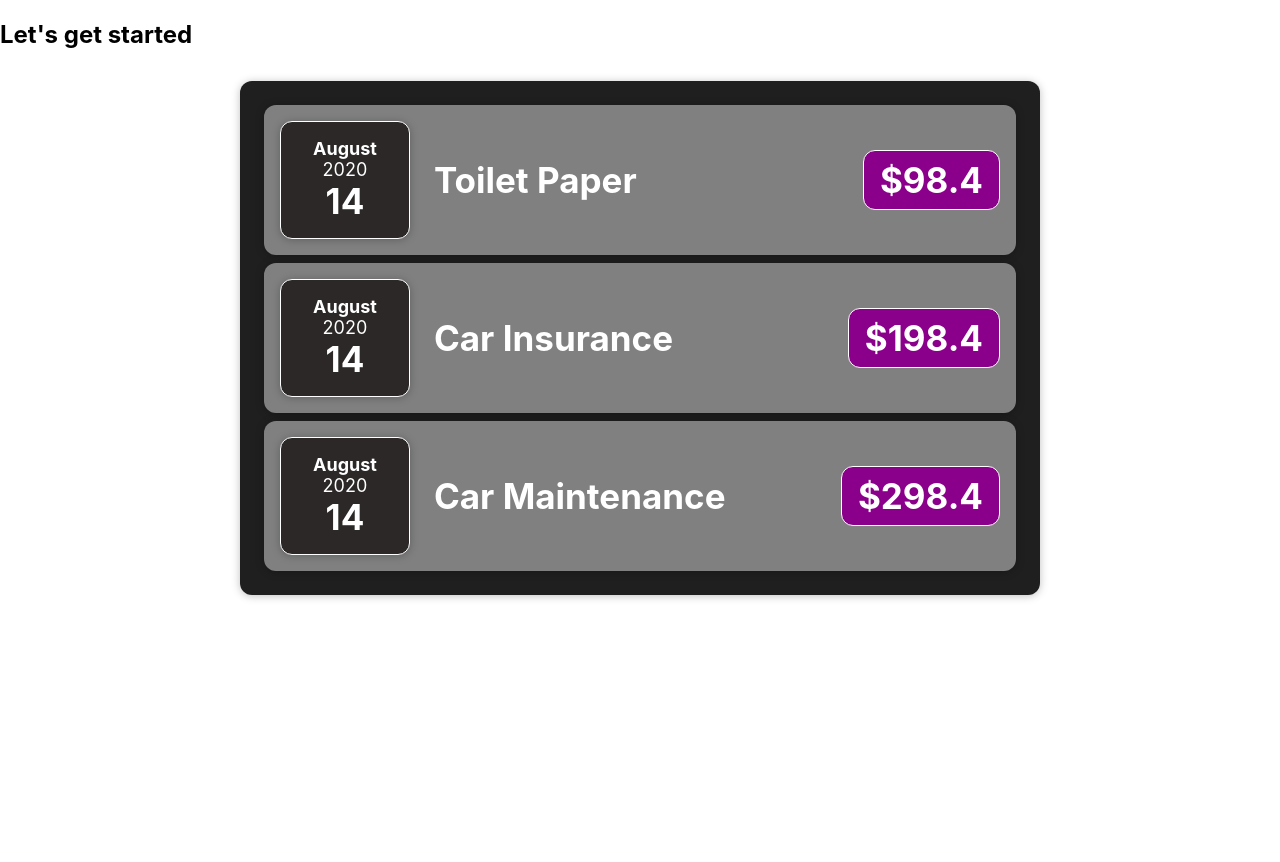
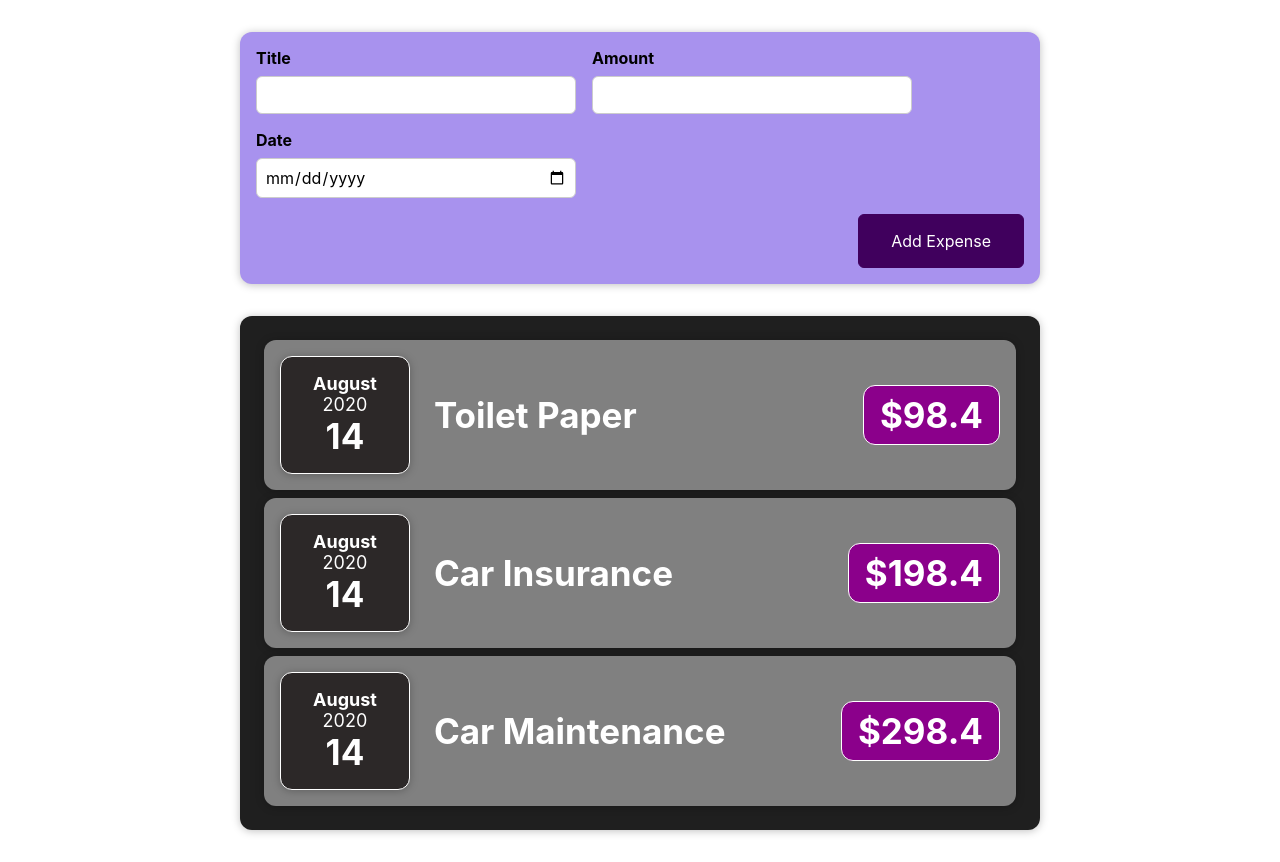
Before and after one commit to joshuaadu/learning-react, a React (Create React App) app: page / in a window 1280 px wide. Before the commit the page ends 800 px from the top, so only its background shows below. Built offline with nearby package versions, Linux system fonts and the light colour scheme.

Commit message:
Add NewExpense form UI

```diff
--- a/src/App.js
+++ b/src/App.js
@@ -1,5 +1,5 @@
 import Expenses from "./components/Expenses/Expenses";
-
+import NewExpense from "./components/NewExpenses/NewExpense";
 const App = () => {
 	const expenses = [
 		{
@@ -20,7 +20,7 @@
 	];
 	return (
 		<div className="App">
-			<h2>Let's get started</h2>
+			<NewExpense />
 			<Expenses expenses={[...expenses]} />
 		</div>
 	);
--- /dev/null
+++ b/src/components/NewExpenses/ExpenseForm.css
@@ -0,0 +1,26 @@
+.new-expense_controls {
+	display: flex;
+	flex-wrap: wrap;
+	gap: 1rem;
+	margin-bottom: 1rem;
+	text-align: left;
+}
+
+.new-expense_control label {
+	display: block;
+	margin-bottom: 0.5rem;
+	font-weight: bold;
+	color: black;
+}
+
+.new-expense_control input {
+	font: inherit;
+	padding: 0.5rem;
+	border-radius: 6px;
+	border: 1px solid #ccc;
+	width: 20rem;
+	max-width: 100%;
+}
+.new-expense_actions {
+	text-align: right;
+}
--- /dev/null
+++ b/src/components/NewExpenses/ExpenseForm.js
@@ -0,0 +1,27 @@
+import "./ExpenseForm.css";
+
+const ExpenseForm = () => {
+	return (
+		<form>
+			<div className="new-expense_controls">
+				<div className="new-expense_control">
+					<label>Title</label>
+					<input type="text" />
+				</div>
+				<div className="new-expense_control">
+					<label>Amount</label>
+					<input type="number" min="0.01" step="0.01" />
+				</div>
+				<div className="new-expense_control">
+					<label>Date</label>
+					<input type="date" min="2019-01-01" max="2022-12-31" />
+				</div>
+			</div>
+			<div className="new-expense_actions">
+				<button type="submit">Add Expense</button>
+			</div>
+		</form>
+	);
+};
+
+export default ExpenseForm;
--- /dev/null
+++ b/src/components/NewExpenses/NewExpense.css
@@ -0,0 +1,38 @@
+.new-expense {
+	background-color: #a892ee;
+	padding: 1rem;
+	margin: 2rem auto;
+	width: 50rem;
+	max-width: 95%;
+	text-align: center;
+}
+
+.new-expense button {
+	font: inherit;
+	cursor: pointer;
+	padding: 1rem 2rem;
+	border: 1px solid #40005d;
+	background-color: #40005d;
+	color: inherit;
+	border-radius: 6px;
+}
+
+.new-expense button:active {
+	transform: scale(0.98);
+}
+.new-expense button:hover,
+.new-expense button:active {
+	background-color: #510674;
+	border-color: #510674;
+}
+
+.new-expense button.alternative {
+	color: #220131;
+	border-color: transparent;
+	background-color: transparent;
+}
+
+.new-expense button.alternative:hover,
+.new-expense button.alternative:active {
+	background-color: #ddb3f8;
+}
--- /dev/null
+++ b/src/components/NewExpenses/NewExpense.js
@@ -0,0 +1,13 @@
+import "./NewExpense.css";
+import ExpenseForm from "./ExpenseForm";
+import Card from "../UI/Card";
+
+const NewExpense = () => {
+	return (
+		<Card className="new-expense">
+			<ExpenseForm />
+		</Card>
+	);
+};
+
+export default NewExpense;
```
Also changed, not shown: 1 other file (tests, documents, lock files or other folders).
